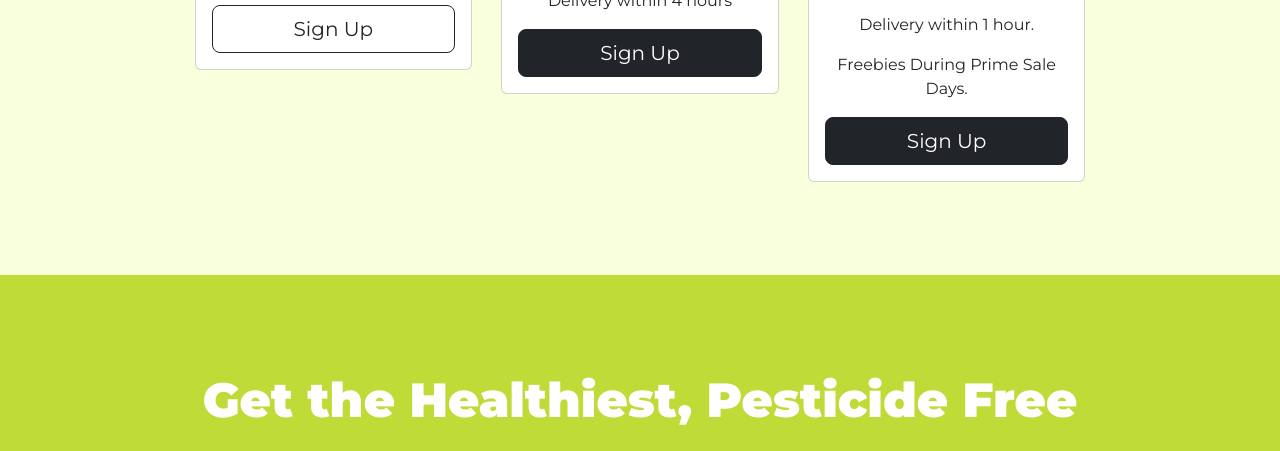
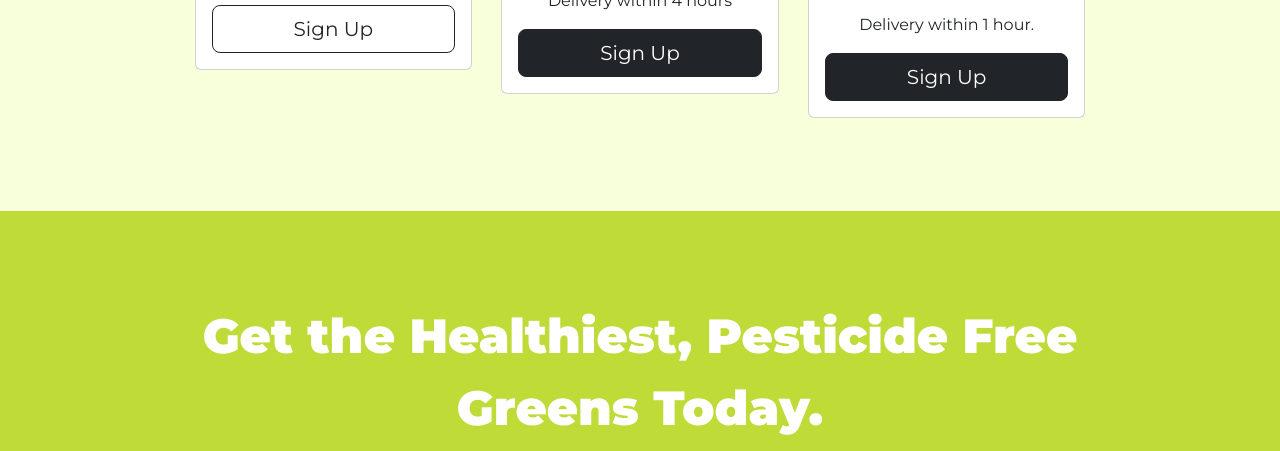
Before and after one commit to codersam10/freggie, a plain HTML site: page index.html in a window 1280 px wide. Shown: the part 2191-2642 px from the top of the page. Drawn offline with nearby package versions, Linux system fonts and the light colour scheme.

Commit message:
Update index.html

```diff
--- a/index.html
+++ b/index.html
@@ -185,7 +185,6 @@
               <p>Unlimited Free Delivery Per Month</p>
               <p>Upto 10$ Cashback on Every Order.</p>
               <p>Delivery within 1 hour.</p>
-              <p>Freebies During Prime Sale Days.</p>
               <div class="d-grid gap-2">
                 <button type="button" class="btn btn-dark btn-lg">Sign Up</button>
               </div>
```
